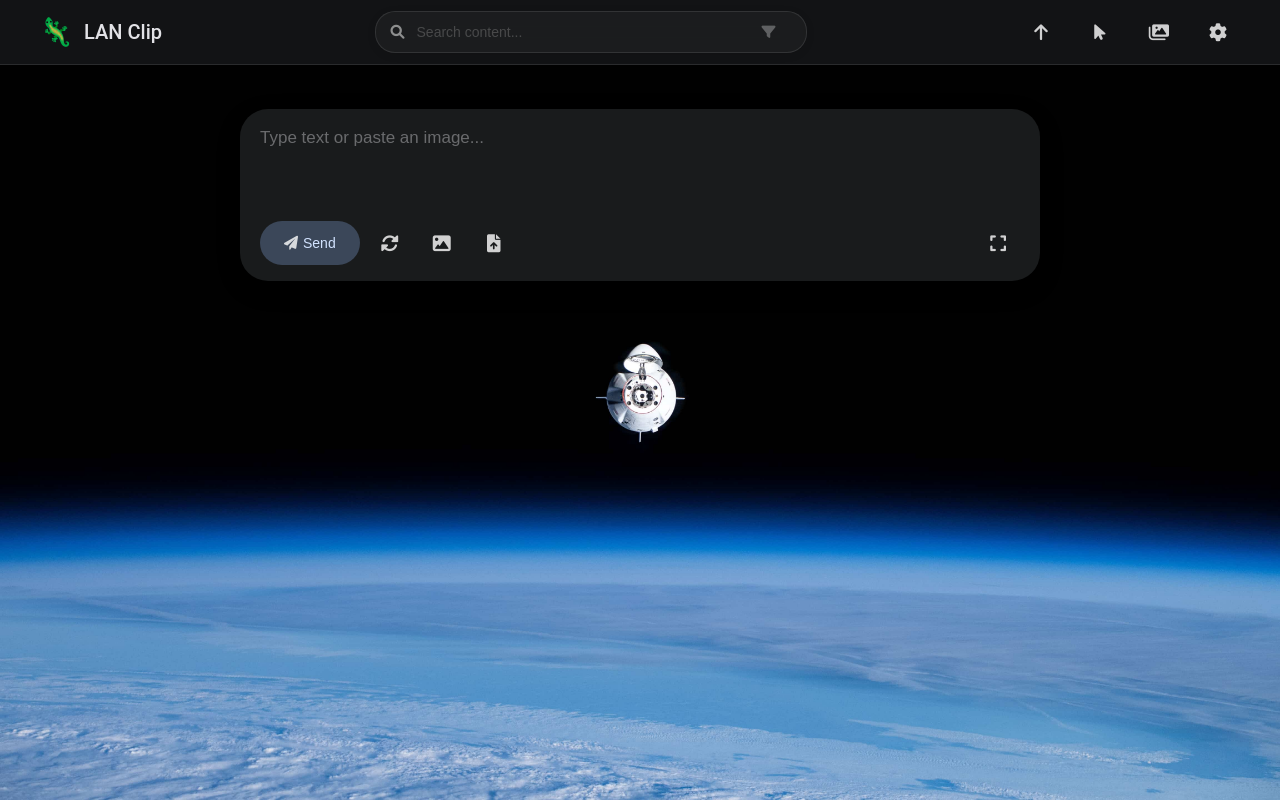
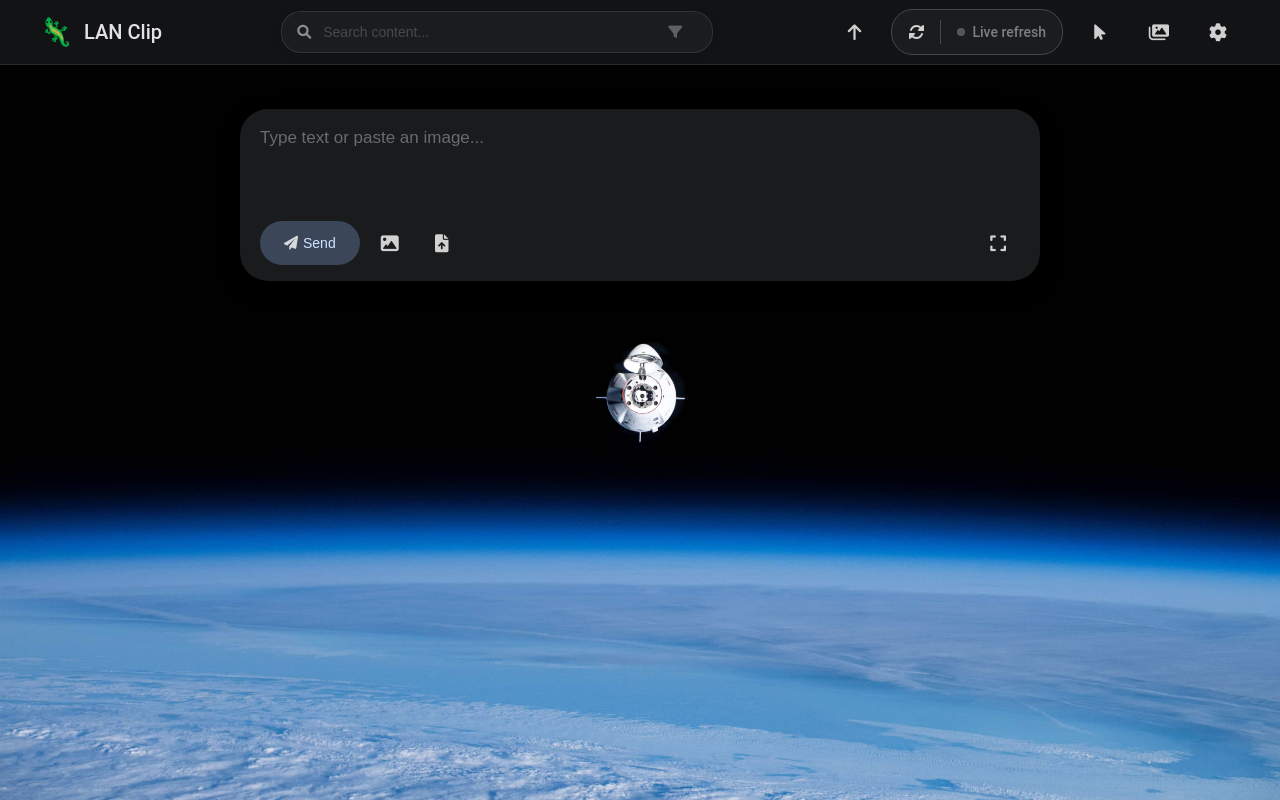
Before and after one commit to cornradio/Lan-clip, a Flask app: page / in a window 1280 px wide. Run offline with Flask 3, Linux system fonts and the light colour scheme; some libraries are stand-ins or nearby versions.

Commit message:
Added live refresh option with 2s polling. Live refresh choice is stored in local storage. Refresh was moved from text input bubble to menu bar.

```diff
--- a/app.py
+++ b/app.py
@@ -45,6 +45,16 @@ def save_permission_lock(enabled):
 
 # Global variable tracking the permission lock state
 permission_lock_enabled = load_permission_lock()
+
+# Monotonic data revision, bumped on every mutation so clients can poll for changes (live refresh)
+_revision_lock = threading.Lock()
+data_revision = 0
+
+def bump_revision():
+    global data_revision
+    with _revision_lock:
+        data_revision += 1
+        return data_revision
 
 def is_authenticated():
     # Try to obtain the password from various sources
@@ -203,6 +213,7 @@ def save_card(content, timestamp=None):
             'timestamp': mtime
         }
         cards_cache = load_cards()
+        bump_revision()
         return next_num
     except Exception as e:
         print(f"Error saving card: {str(e)}")
@@ -266,6 +277,7 @@ def clear_history():
                 os.remove(os.path.join(UPLOAD_FOLDER, file))
 
         log_action("CLEAR_HISTORY", "Cleared all records and files")
+        bump_revision()
 
 
         return '', 204
@@ -316,7 +328,8 @@ def delete_card():
 
                 log_action("DELETE_CARD", f"ID: {card_id}")
                 cards_cache = load_cards()
-                return jsonify({'status': 'success'})
+                bump_revision()
+                return jsonify({'status': 'success', 'rev': data_revision})
 
         return jsonify({'status': 'error', 'message': 'No matching card ID found'})
 
@@ -414,7 +427,7 @@ def add_card():
             if new_id:
                 load_cards() # Ensure sorting is updated
                 log_action("API_ADD_CARD", f"ID: {new_id}, content: {processed_content[:30]}...")
-                return jsonify({'status': 'success', 'content': processed_content, 'id': str(new_id)})
+                return jsonify({'status': 'success', 'content': processed_content, 'id': str(new_id), 'rev': data_revision})
         return jsonify({'status': 'error', 'message': 'Content is empty'}), 400
     except Exception as e:
         return jsonify({'status': 'error', 'message': str(e)}), 500
@@ -459,7 +472,8 @@ def pin_card():
             save_pinned(pinned_ids)
             log_action("PIN_CARD", f"ID: {card_id}")
             load_cards() # Update the cache
-        return jsonify({'status': 'success'})
+            bump_revision()
+        return jsonify({'status': 'success', 'rev': data_revision})
     except Exception as e:
         return jsonify({'status': 'error', 'message': str(e)}), 500
 
@@ -478,7 +492,8 @@ def unpin_card():
             save_pinned(pinned_ids)
             log_action("UNPIN_CARD", f"ID: {card_id}")
             load_cards() # Update the cache
-        return jsonify({'status': 'success'})
+            bump_revision()
+        return jsonify({'status': 'success', 'rev': data_revision})
     except Exception as e:
         return jsonify({'status': 'error', 'message': str(e)}), 500
 
@@ -525,9 +540,15 @@ def import_content():
         global cards_cache
         cards_cache = load_cards()
         log_action("IMPORT_CONTENT", "Content successfully imported from ZIP")
+        bump_revision()
         return jsonify({'status': 'success', 'message': 'Import successful'})
     except Exception as e:
         return jsonify({'status': 'error', 'message': str(e)}), 500
+
+@app.route('/api/revision', methods=['GET'])
+def get_revision():
+    # Lightweight endpoint clients poll to detect changes (live refresh)
+    return jsonify({'rev': data_revision})
 
 if __name__ == '__main__':
     parser = argparse.ArgumentParser(description='Run the LAN clipboard app.')
--- a/static/main.js
+++ b/static/main.js
@@ -919,6 +919,7 @@ async function uploadFiles(files) {
                         body: JSON.stringify({ text: fileLink })
                     });
                     const addResult = await addResponse.json();
+                    noteLocalRevision(addResult.rev);
 
                     // Add the new card directly on the frontend
                     addCardToPage(fileLink, addResult.id);
@@ -1150,6 +1151,7 @@ async function deleteCard(button) {
         }
 
         if (result.status === 'success') {
+            noteLocalRevision(result.rev);
             cardWrapper.remove();
         } else {
             throw new Error(result.message || 'Unknown error');
@@ -1194,6 +1196,7 @@ async function togglePin(button) {
         }
 
         if (data.status === 'success') {
+            noteLocalRevision(data.rev);
             const container = document.getElementById('card-container');
             if (isPinned) {
                 // Unpin
@@ -1374,6 +1377,7 @@ async function addCard() {
         const result = await response.json();
 
         if (result.status === 'success') {
+            noteLocalRevision(result.rev);
             // Create a new card
             const cardContainer = document.querySelector('.card');
             const newCard = document.createElement('div');
@@ -2616,3 +2620,91 @@ async function importContent(input) {
         showNotification('An error occurred during import, please check the archive.', 'error');
     }
 }
+
+// --- Live refresh (revision polling) ---
+// When enabled, periodically check the server's data revision. If another client
+// adds/removes/pins/clears/imports something, the revision changes and we reload the cards.
+let liveRefreshEnabled = false;
+let liveRefreshTimer = null;
+let lastKnownRevision = null;
+const LIVE_REFRESH_INTERVAL = 2000;
+
+// Record the revision returned by this client's own mutation, so the next poll
+// recognizes the change as ours and doesn't trigger a redundant self-refresh.
+function noteLocalRevision(rev) {
+    if (typeof rev === 'number') {
+        lastKnownRevision = rev;
+    }
+}
+
+async function fetchRevision() {
+    try {
+        const res = await fetch('/api/revision', { headers: getAuthHeaders() });
+        if (!res.ok) return null;
+        const data = await res.json();
+        return data.rev;
+    } catch {
+        return null;
+    }
+}
+
+async function pollRevision() {
+    const rev = await fetchRevision();
+    if (rev === null) return;
+    if (lastKnownRevision === null) {
+        // First successful poll just establishes the baseline
+        lastKnownRevision = rev;
+        return;
+    }
+    if (rev !== lastKnownRevision) {
+        lastKnownRevision = rev;
+        // Something changed on the server — pull the latest cards
+        refreshCards();
+    }
+}
+
+function startLiveRefresh() {
+    if (liveRefreshTimer) return;
+    // Seed the baseline so enabling doesn't trigger an immediate refresh
+    fetchRevision().then(rev => { if (rev !== null) lastKnownRevision = rev; });
+    liveRefreshTimer = setInterval(pollRevision, LIVE_REFRESH_INTERVAL);
+}
+
+function stopLiveRefresh() {
+    if (liveRefreshTimer) {
+        clearInterval(liveRefreshTimer);
+        liveRefreshTimer = null;
+    }
+}
+
+function updateLiveRefreshUI() {
+    const btn = document.getElementById('live-refresh-btn');
+    if (btn) {
+        btn.classList.toggle('active', liveRefreshEnabled);
+        btn.title = liveRefreshEnabled ? 'Live refresh is on' : 'Live refresh is off';
+    }
+    // When live refresh is on, the manual refresh button is redundant — disable and gray it out
+    const manualBtn = document.getElementById('manual-refresh-btn');
+    if (manualBtn) {
+        manualBtn.disabled = liveRefreshEnabled;
+        manualBtn.title = liveRefreshEnabled ? 'Manual refresh disabled (live refresh is on)' : 'Refresh';
+    }
+}
+
+function toggleLiveRefresh() {
+    liveRefreshEnabled = !liveRefreshEnabled;
+    localStorage.setItem('liveRefresh', liveRefreshEnabled);
+    if (liveRefreshEnabled) startLiveRefresh();
+    else stopLiveRefresh();
+    updateLiveRefreshUI();
+    showNotification(liveRefreshEnabled ? 'Live refresh enabled' : 'Live refresh disabled',
+        liveRefreshEnabled ? 'success' : 'info');
+}
+
+function initLiveRefresh() {
+    liveRefreshEnabled = localStorage.getItem('liveRefresh') === 'true';
+    updateLiveRefreshUI();
+    if (liveRefreshEnabled) startLiveRefresh();
+}
+
+document.addEventListener('DOMContentLoaded', initLiveRefresh);
--- a/static/style.css
+++ b/static/style.css
@@ -164,6 +164,92 @@ a {
     background-color: #4a5970;
     transform: translateY(-2px);
     box-shadow: 0 4px 8px rgba(0, 0, 0, 0.2);
+}
+
+/* Segmented refresh control: manual refresh + live-refresh toggle */
+.refresh-control {
+    display: inline-flex;
+    align-items: center;
+    height: 44px;
+    border: 1px solid var(--border-color);
+    border-radius: 22px;
+    background-color: var(--input-bg);
+    overflow: hidden;
+}
+
+.refresh-control-btn {
+    display: inline-flex;
+    align-items: center;
+    gap: 7px;
+    height: 100%;
+    border: none;
+    background: transparent;
+    color: var(--text-color);
+    cursor: pointer;
+    font-size: 14px;
+    font-family: inherit;
+    padding: 0 16px;
+    transition: background-color 0.2s ease, color 0.2s ease, text-shadow 0.2s ease;
+}
+
+.refresh-control-btn i {
+    font-size: 16px;
+}
+
+.refresh-control-btn:hover {
+    background-color: rgba(128, 128, 128, 0.18);
+}
+
+/* Manual refresh disabled while live refresh is on */
+.refresh-control-btn:disabled {
+    opacity: 0.35;
+    cursor: not-allowed;
+}
+
+.refresh-control-btn:disabled:hover {
+    background-color: transparent;
+}
+
+.refresh-control-divider {
+    width: 1px;
+    height: 55%;
+    background-color: var(--border-color);
+    flex: 0 0 auto;
+}
+
+/* Live-refresh toggle — gray (inactive) per theme */
+.live-refresh-btn {
+    color: var(--text-color);
+    opacity: 0.5;
+    font-weight: 500;
+    white-space: nowrap;
+}
+
+.live-dot {
+    width: 8px;
+    height: 8px;
+    border-radius: 50%;
+    background-color: currentColor;
+    opacity: 0.6;
+    flex: 0 0 auto;
+}
+
+/* Live-refresh toggle — glowing green (active) */
+.live-refresh-btn.active {
+    opacity: 1;
+    color: #2ecc71;
+    text-shadow: 0 0 8px rgba(46, 204, 113, 0.85);
+}
+
+.live-refresh-btn.active .live-dot {
+    opacity: 1;
+    box-shadow: 0 0 6px 1px rgba(46, 204, 113, 0.9);
+    animation: live-pulse 1.4s ease-in-out infinite;
+}
+
+@keyframes live-pulse {
+    0%, 100% { transform: scale(1); opacity: 1; }
+    50% { transform: scale(0.65); opacity: 0.5; }
 }
 
 [data-theme="light"] #add-btn {
--- a/templates/index.html
+++ b/templates/index.html
@@ -94,6 +94,16 @@
                     style="padding: 0; margin-right: 15px;">
                     <i class="fas fa-arrow-up"></i>
                 </button>
+                <div class="refresh-control" style="margin-right: 15px;">
+                    <button onclick="refreshCards()" id="manual-refresh-btn" class="refresh-control-btn" title="Refresh">
+                        <i class="fas fa-sync-alt"></i>
+                    </button>
+                    <span class="refresh-control-divider"></span>
+                    <button onclick="toggleLiveRefresh()" id="live-refresh-btn" class="refresh-control-btn live-refresh-btn" title="Toggle live refresh">
+                        <span class="live-dot"></span>
+                        <span>Live refresh</span>
+                    </button>
+                </div>
                 <!-- todo: this mode is still being improved -->
                 <!-- <button onclick="toggleGridMode()" id="grid-mode-btn" class="icon-button" title="Toggle view"
                     style="padding: 0; margin-right: 15px;">
@@ -164,9 +174,6 @@
                     <button onclick="addCard()" id="add-btn" class="icon-button" title="Add">
                         <i class="fas fa-paper-plane"></i>
                         <span style="margin-left: 5px;">Send</span>
-                    </button>
-                    <button onclick="refreshCards()" class="icon-button" title="Refresh">
-                        <i class="fas fa-sync-alt"></i>
                     </button>
                     <button onclick="document.getElementById('file-input').click()" class="icon-button" title="Upload image">
                         <i class="fas fa-image"></i>
```
